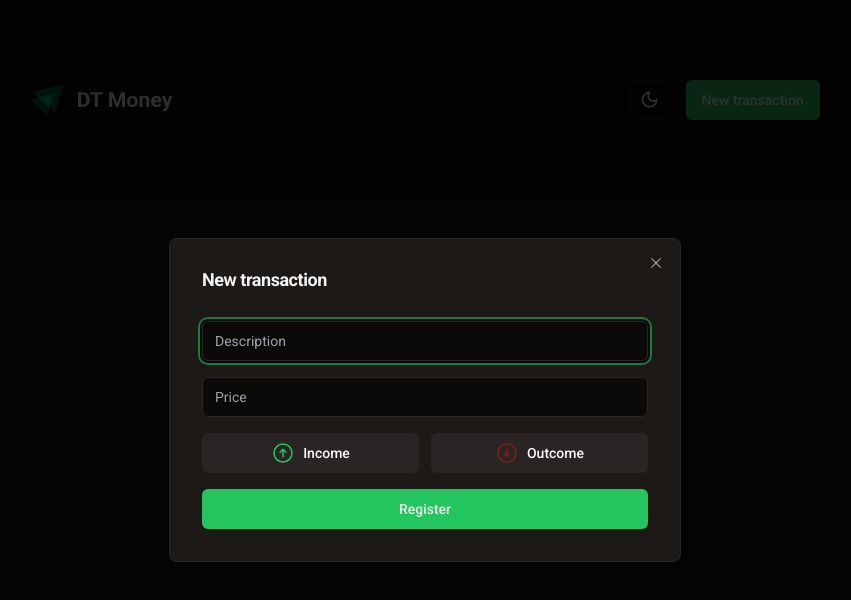
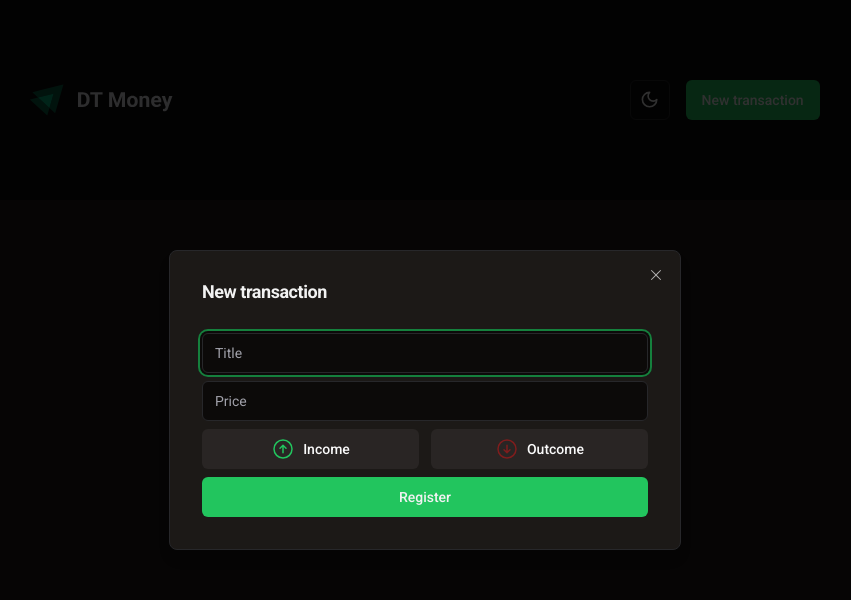
Before and after one commit to lucastenani/dt-money-full-stack, a React (Vite) app in the folder frontend/: page / in a window 1280 px wide. Both pictures are taken after a click on the button "New transaction". Shown: the top 600 px of the page, without its empty margins (215-1066 px from the left). Built offline with nearby package versions, Linux system fonts and the light colour scheme.

Commit message:
feat - Integrate React Hook Form with Zod validation in new transaction form

```diff
--- a/frontend/package.json
+++ b/frontend/package.json
@@ -10,6 +10,7 @@
     "preview": "vite preview"
   },
   "dependencies": {
+    "@hookform/resolvers": "^3.9.0",
     "@phosphor-icons/react": "^2.1.7",
     "@radix-ui/react-dialog": "^1.1.1",
     "@radix-ui/react-dropdown-menu": "^2.1.1",
@@ -22,6 +23,7 @@
     "lucide-react": "^0.436.0",
     "react": "^18.3.1",
     "react-dom": "^18.3.1",
+    "react-hook-form": "^7.53.0",
     "tailwind-merge": "^2.5.2",
     "tailwindcss-animate": "^1.0.7",
     "zod": "^3.23.8"
--- a/frontend/src/components/new-transaction-modal.tsx
+++ b/frontend/src/components/new-transaction-modal.tsx
@@ -1,5 +1,8 @@
+import { zodResolver } from '@hookform/resolvers/zod'
 import { ArrowCircleDown, ArrowCircleUp } from '@phosphor-icons/react'
 import * as RadioGroup from '@radix-ui/react-radio-group'
+import { Controller, useForm } from 'react-hook-form'
+import { z } from 'zod'
 
 import {
   DialogContent,
@@ -10,18 +13,68 @@ import { Input } from '@/components/ui/input'
 
 import { Button } from './ui/button'
 
+const newTransactionFormSchema = z.object({
+  title: z.string().min(4, 'Please enter more than 4 characters'),
+  price: z.number({ message: 'Enter a number' }),
+  type: z.enum(['income', 'outcome']),
+})
+
+type NewTransactionFormInputs = z.infer<typeof newTransactionFormSchema>
+
 export function NewTransactionModal() {
+  const {
+    control,
+    register,
+    handleSubmit,
+    reset,
+    formState: { isSubmitting, errors },
+  } = useForm<NewTransactionFormInputs>({
+    resolver: zodResolver(newTransactionFormSchema),
+  })
+
+  function handleCreateNewTransaction(data: NewTransactionFormInputs) {
+    console.log(data)
+    reset()
+  }
+
   return (
     <DialogContent>
       <DialogHeader>
         <DialogTitle className="mb-1 md:mb-4">New transaction</DialogTitle>
       </DialogHeader>
 
-      <form className="space-y-3 md:space-y-4">
-        <Input type="text" placeholder="Description" />
-        <Input type="text" placeholder="Price" />
+      <form
+        className="space-y-2"
+        onSubmit={handleSubmit(handleCreateNewTransaction)}
+      >
+        <Input type="text" placeholder="Title" {...register('title')} />
+        {errors.title && (
+          <span className="text-destructive md:text-sm">
+            {errors.title.message}
+          </span>
+        )}
 
-        <RadioGroup.Root className="grid grid-cols-2 gap-2 md:gap-3">
+        <Input
+          type="text"
+          placeholder="Price"
+          {...register('price', { valueAsNumber: true })}
+        />
+        {errors.price && (
+          <span className="text-destructive md:text-sm">
+            {errors.price.message}
+          </span>
+        )}
+
+        <Controller
+          control={control}
+          name="type"
+          render={({ field }) => {
+            return (
+              <RadioGroup.Root
+                className="grid grid-cols-2 gap-2 md:gap-3"
+                onValueChange={field.onChange}
+                value={field.value}
+              >
                 <RadioGroup.Item value="income" asChild>
                   <Button
                     className="peer flex items-center justify-center gap-2 data-[state=checked]:bg-primary"
@@ -29,7 +82,11 @@ export function NewTransactionModal() {
                     type="button"
                   >
                     <ArrowCircleUp
-                className="text-primary peer-data-[state=checked]:text-white"
+                      className={
+                        field.value === 'income'
+                          ? 'text-accent-foreground'
+                          : 'text-primary'
+                      }
                       size={24}
                     />
                     Income
@@ -43,15 +100,27 @@ export function NewTransactionModal() {
                     type="button"
                   >
                     <ArrowCircleDown
-                className="text-destructive peer-data-[state=checked]:text-white"
+                      className={
+                        field.value === 'outcome'
+                          ? 'text-accent-foreground'
+                          : 'text-destructive'
+                      }
                       size={24}
                     />
                     Outcome
                   </Button>
                 </RadioGroup.Item>
               </RadioGroup.Root>
+            )
+          }}
+        />
+        {errors.type && (
+          <span className="text-destructive md:text-sm">
+            {errors.type.message}
+          </span>
+        )}
 
-        <Button className="w-full" type="submit">
+        <Button className="w-full" type="submit" disabled={isSubmitting}>
           Register
         </Button>
       </form>
```
Also changed, not shown: 2 other files (tests, documents, lock files or other folders). Lines whose indentation alone changed are shown as unchanged.
